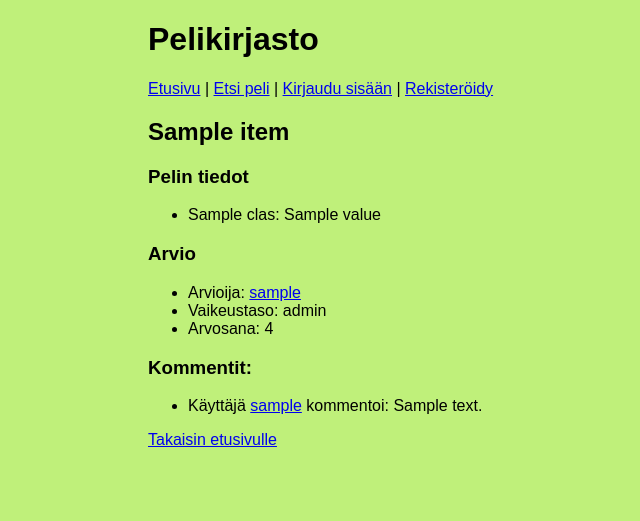
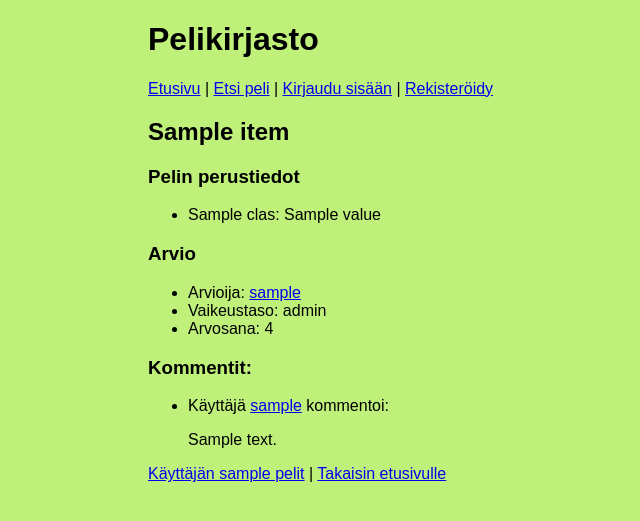
Before and after one commit to iita-mari/pelikirjasto, a Flask app: template templates/show_item.html in a window 1280 px wide. Shown: the top 521 px of the page, without its empty margins (92-732 px from the left). Run offline with Flask 3, Linux system fonts and the light colour scheme; the template is opened without the code that fills it: most values are stand-ins (such as "Sample title", 1, 10 or a date in 2020).

Commit message:
Align pages

```diff
--- a/templates/remove_item.html
+++ b/templates/remove_item.html
@@ -4,6 +4,7 @@
 
 {% block content %}
   <h2>Poista pelin <a href="/item/{{ item.id }}">{{ item.title }} </a>tiedot</h2>
+
   <p>Haluatko varmasti poistaa pelin {{item.title }} tiedot?</p>
   <form action="/remove_item/{{ item.id }}" method="post">
     <input type="hidden" name="csrf_token" value="{{ session.csrf_token }}" />
--- a/templates/show_item.html
+++ b/templates/show_item.html
@@ -11,7 +11,7 @@
 </p>
 {% endif %}
 
-<h3>Pelin tiedot</h3>
+<h3>Pelin perustiedot</h3>
   {% if classes %}
 <ul>
   {% for class in classes %}
@@ -30,11 +30,14 @@
 <h3>Kommentit:</h3>
 <ul>
   {% for comment in comments %}
-    <li>Käyttäjä <a href="/user/{{ comment.user_id }}">{{ comment.username }}</a> kommentoi: {{ comment.comment_text | show_lines }}</li>
+    <li>Käyttäjä <a href="/user/{{ comment.user_id }}">{{ comment.username }}</a> kommentoi:
+      <p>
+        {{ comment.comment_text | show_lines }}</li>
+      </p>
   {% endfor %}
 </ul>
 {% if session.user_id %}
-<h3>Lisää uusi kommentti</h3>
+<h4>Lisää uusi kommentti</h4>
 <form action="/create_comment" method="post">
   <label for="comment_text">Kommentti</label>: <br />
   <textarea name="comment_text" id="comment_text" rows="8" cols="40"></textarea> <br />
@@ -44,6 +47,6 @@
 </form>
 {% endif %}
 <p>
-  <a href="/">Takaisin etusivulle</a>
+  <a href="/user/{{ item.user_id }}">Käyttäjän {{ item.username }} pelit</a> | <a href="/">Takaisin etusivulle</a>
 </p>
 {% endblock %}
```
Also changed, not shown: templates/show_user.html (+3 -4 lines).
